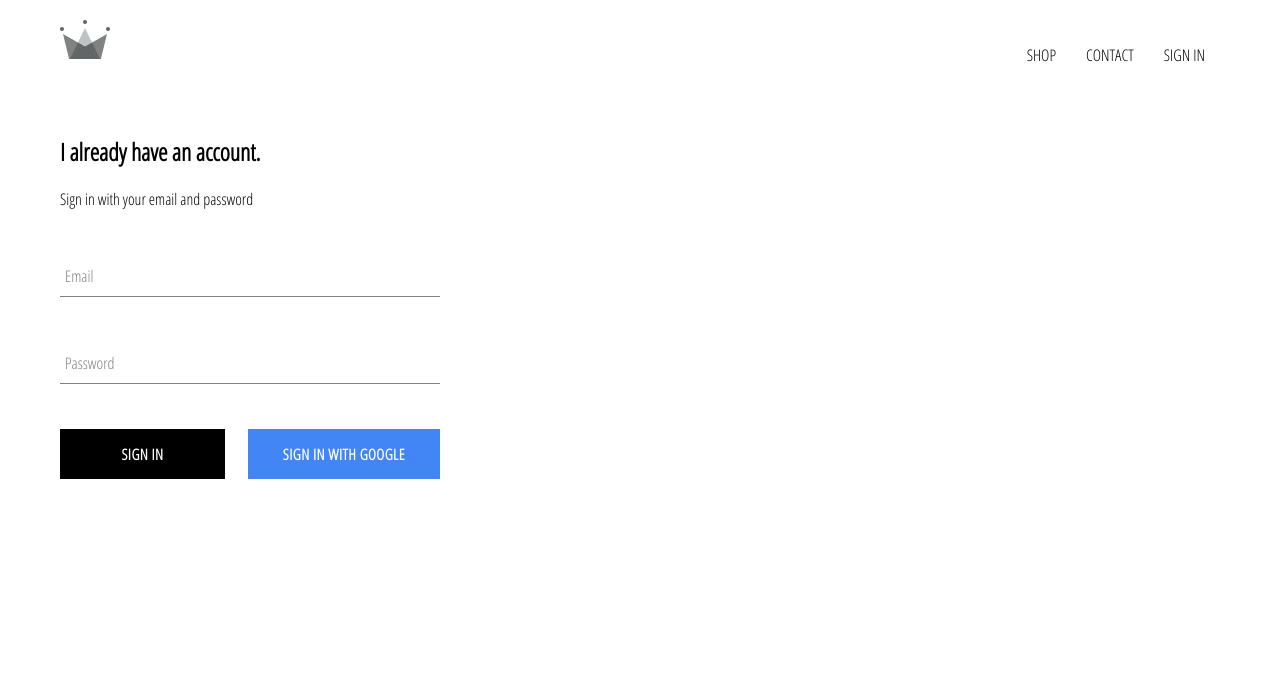
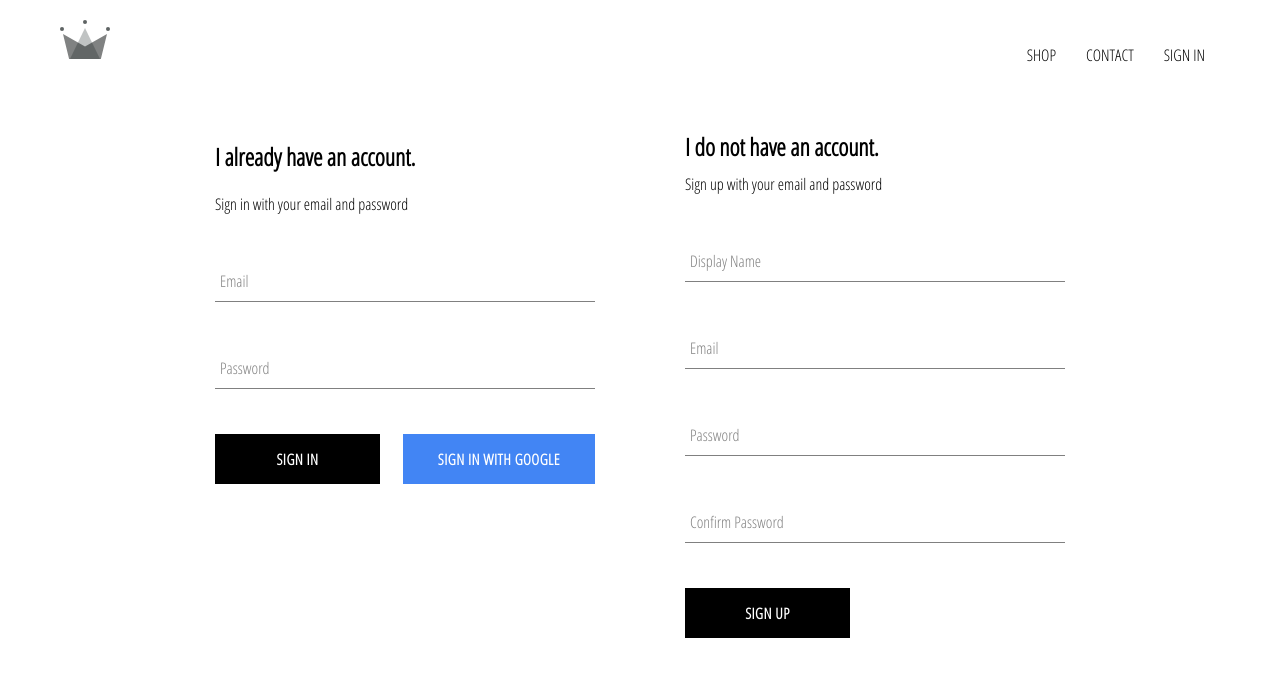
Before and after one commit to Maestar/react-clothing-app, a React (Create React App) app: page /signin in a window 1280 px wide. Shown: the top 676 px of the page. Built offline with nearby package versions, Linux system fonts and the light colour scheme; no server answers.

Commit message:
added the sign up component

```diff
--- a/src/App.js
+++ b/src/App.js
@@ -10,7 +10,7 @@
 
 //for when users log in
 import { auth } from './firebase/firebase.utils';
-
+import { createUserProfileDocument } from './firebase/firebase.utils';
 //react-router-dom facts:
 //switch from react-router-dom only lets one route render at a time
 //
@@ -32,9 +32,24 @@
  unsubscribeFromAuth = null;
 
  componentDidMount(){
-  this.unsubscribeFromAuth = auth.onAuthStateChanged(user => {
-     this.setState({ currentUser: user });
-   })
+  this.unsubscribeFromAuth = auth.onAuthStateChanged(async userAuth => {
+     if (userAuth != null){
+        const userRef = await createUserProfileDocument(userAuth);
+
+        userRef.onSnapshot( (snapShot) => {
+          this.setState({
+            currentUser: {
+              id: snapShot.id,
+              ...snapShot.data()
+            }
+          })
+        });
+
+     }
+     else{
+       this.setState({ currentUser: userAuth });
+     }
+   });
  }
 
  componentWillUnmount(){
--- /dev/null
+++ b/src/components/sign-up/sign-up.component.jsx
@@ -0,0 +1,109 @@
+import React from 'react';
+
+import FormInput from '../form-input/form-input.component';
+import CustomButton from '../custom-button/custom-button.component';
+
+import {auth, createUserProfileDocument } from '../../firebase/firebase.utils';
+
+import './sign-up.style.scss';
+
+//we need to store what the user is typing in, so this is a stateful class
+//instead of a functional class.
+
+class SignUp extends React.Component {
+    constructor(){
+        super();
+
+        this.State = {
+            displayName: '',
+            email: '',
+            password: '',
+            confirmPassword: ''
+        }
+    }
+
+    handleSubmit = async event => {
+        event.preventDefault();
+        const {displayName, email, password, confirmPassword} = this.State;
+
+        if(password !== confirmPassword){
+            alert("Passwords don't match");
+            return;
+        }
+
+        try{
+            const { user } = await auth.createUserWithEmailAndPassword(email, password);
+
+            await createUserProfileDocument(user, {displayName});
+
+            this.setState(
+                {
+                    displayName: '',
+                    email: '',
+                    password: '',
+                    confirmPassword: ''
+                }
+            );
+        }
+        catch(error){
+            console.error(error);
+        }
+
+    };
+
+    handleChange = event => {
+        const {name, value} = event.target;
+
+        this.setState({ [name]: value });
+
+    }
+
+    render(){
+        const {displayName, email, password, confirmPassword} = this.State;
+        return(
+            <div className = 'sign-up'>
+                <h2 className='title'>
+                    I do not have an account.
+                </h2>
+                <span> Sign up with your email and password</span>
+                <form className='sign-up-form' onSubmit={this.handleSubmit}>
+                    <FormInput
+                    type='text'
+                    name='displayName'
+                    value={displayName}
+                    onChange={this.handleChange}
+                    label='Display Name'
+                    required
+                    />
+                    <FormInput
+                    type='email'
+                    name='email'
+                    value={email}
+                    onChange={this.handleChange}
+                    label='Email'
+                    required
+                    />
+                    <FormInput
+                    type='password'
+                    name='password'
+                    value={password}
+                    onChange={this.handleChange}
+                    label='Password'
+                    required
+                    />
+                    <FormInput
+                    type='password'
+                    name='confirmPassword'
+                    value={confirmPassword}
+                    onChange={this.handleChange}
+                    label='Confirm Password'
+                    required
+                    />
+                    <CustomButton type='submit'>SIGN UP</CustomButton>
+                </form>
+            </div>
+        );
+    }
+}
+
+export default SignUp;
--- /dev/null
+++ b/src/components/sign-up/sign-up.style.scss
@@ -0,0 +1,9 @@
+.sign-up{
+display: flex;
+flex-direction: column;
+width: 380px;
+
+.title{
+    margin: 10px 0;
+}
+}
--- a/src/firebase/firebase.utils.js
+++ b/src/firebase/firebase.utils.js
@@ -13,6 +13,35 @@
     appId: "1:745128296083:web:557a4049676f6c4eef9766"
   };
 
+  //asynchronus action, because we're calling an API which is always asynchronous
+  export const createUserProfileDocument = async (userAuth, additionalData) => {
+    if(!userAuth) return;
+
+    //CRUD methods have to be used with the user reference, they cannot be used
+    //with the snapshot! snapshot just tells you if data exists in firebase.
+    const userRef = firestore.doc(`users/${userAuth.uid}`);
+
+    const snapShop = await userRef.get();
+
+    if(!snapShop.exists){
+        const { displayName, email } = userAuth;
+        const createdAt = new Date();
+
+        try{
+            await userRef.set({
+                displayName,
+                email,
+                createdAt,
+                ...additionalData
+            })
+        }catch (error){
+            console.log('error creating user', error.message);
+        }
+    }
+
+    return userRef;
+  }
+
   firebase.initializeApp(config);
 
 export const auth = firebase.auth();
--- a/src/pages/sign-in-and-sign-up/sign-in-and-sign-up.component.jsx
+++ b/src/pages/sign-in-and-sign-up/sign-in-and-sign-up.component.jsx
@@ -1,11 +1,15 @@
 import React from 'react';
-import SignIn from '../../components/sign-in/sign-in.component'
+import SignIn from '../../components/sign-in/sign-in.component';
+import SignUp from '../../components/sign-up/sign-up.component';
 
 import './sign-in-and-sign-up.style.scss';
 
 const SignInAndSignUpPage = () => (
     <div className='sign-in-and-sign-up'>
-    <SignIn /> </div>
+    <SignIn />
+    <SignUp />
+
+    </div>
 );
 
 export default SignInAndSignUpPage;
--- a/src/pages/sign-in-and-sign-up/sign-in-and-sign-up.style.scss
+++ b/src/pages/sign-in-and-sign-up/sign-in-and-sign-up.style.scss
@@ -0,0 +1,6 @@
+.sign-in-and-sign-up{
+    width: 850px;
+    display: flex;
+    justify-content: space-between;
+    margin: 30px auto;
+}
```
